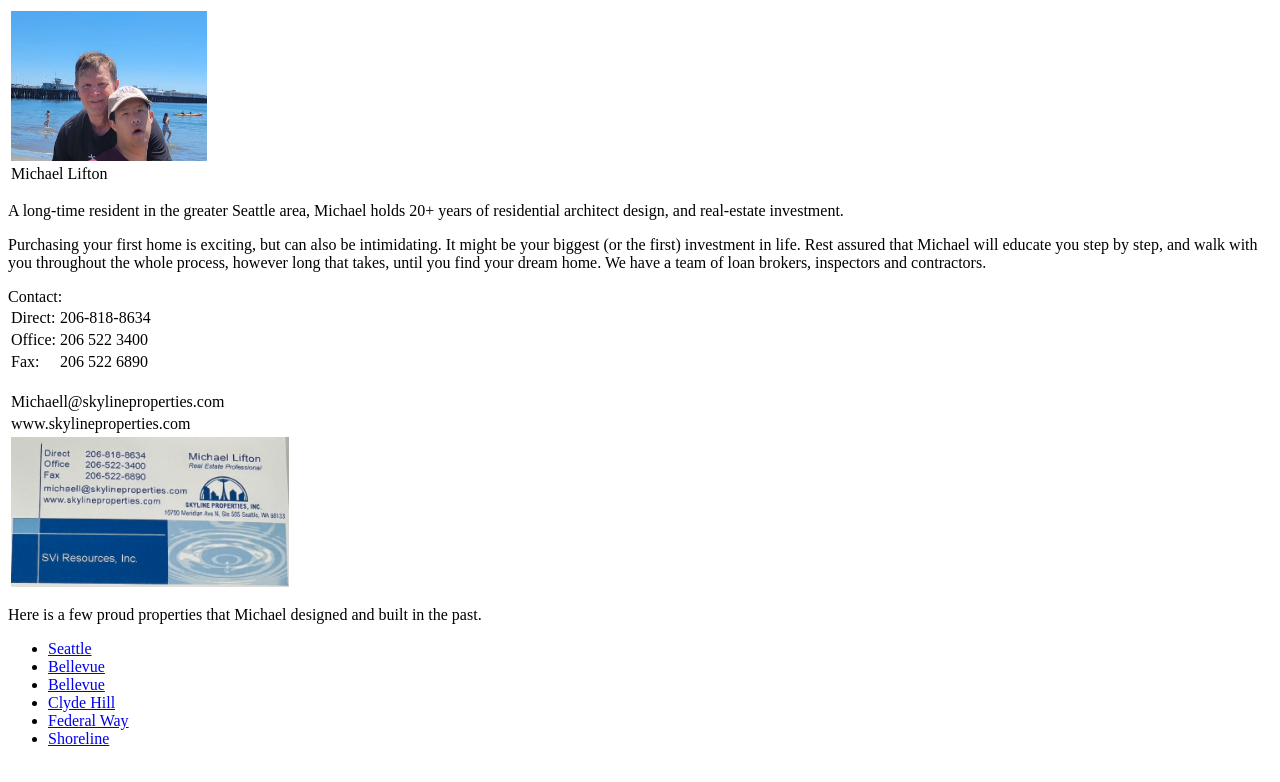
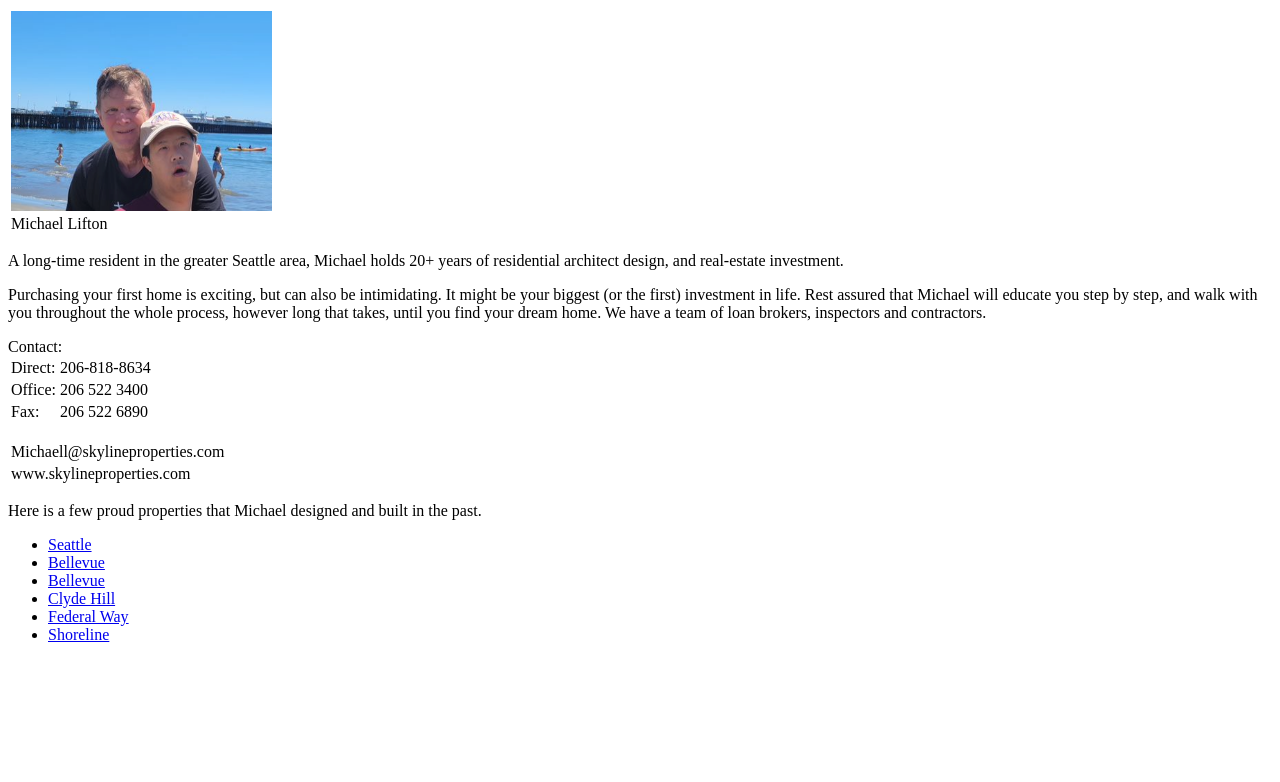
Before and after one commit to lifton206/lifton206.github.io, a plain HTML site: page index.html in a window 1280 px wide. Drawn offline with Linux system fonts and the light colour scheme.

Commit message:
Update index.html

```diff
--- a/index.html
+++ b/index.html
@@ -7,7 +7,7 @@
 
 <!-- <img src="datou.jpg" height=150> <br> -->
  <table>
-  <tr> <td> <img src="photo.png" height=150>
+  <tr> <td> <img src="photo.png" height=200>
 <tr> <td> Michael Lifton
  </table>
 
@@ -29,7 +29,6 @@ We have a team of loan brokers, inspectors and contractors.
     <table border=0>
   <tr> <td> Michaell@skylineproperties.com
   <tr> <td> www.skylineproperties.com
-   <tr> <td> <img src="biz-card.png" height=150>
     </table>
 
 
```
